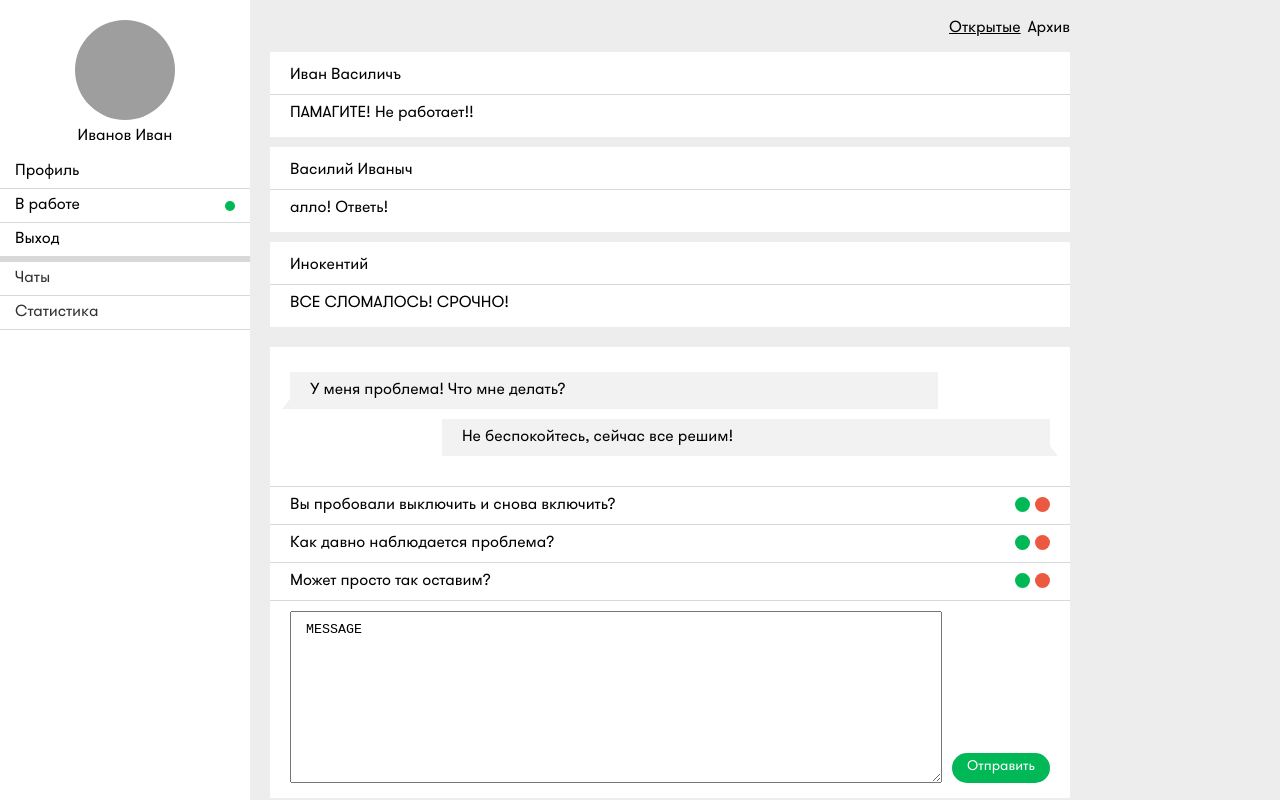
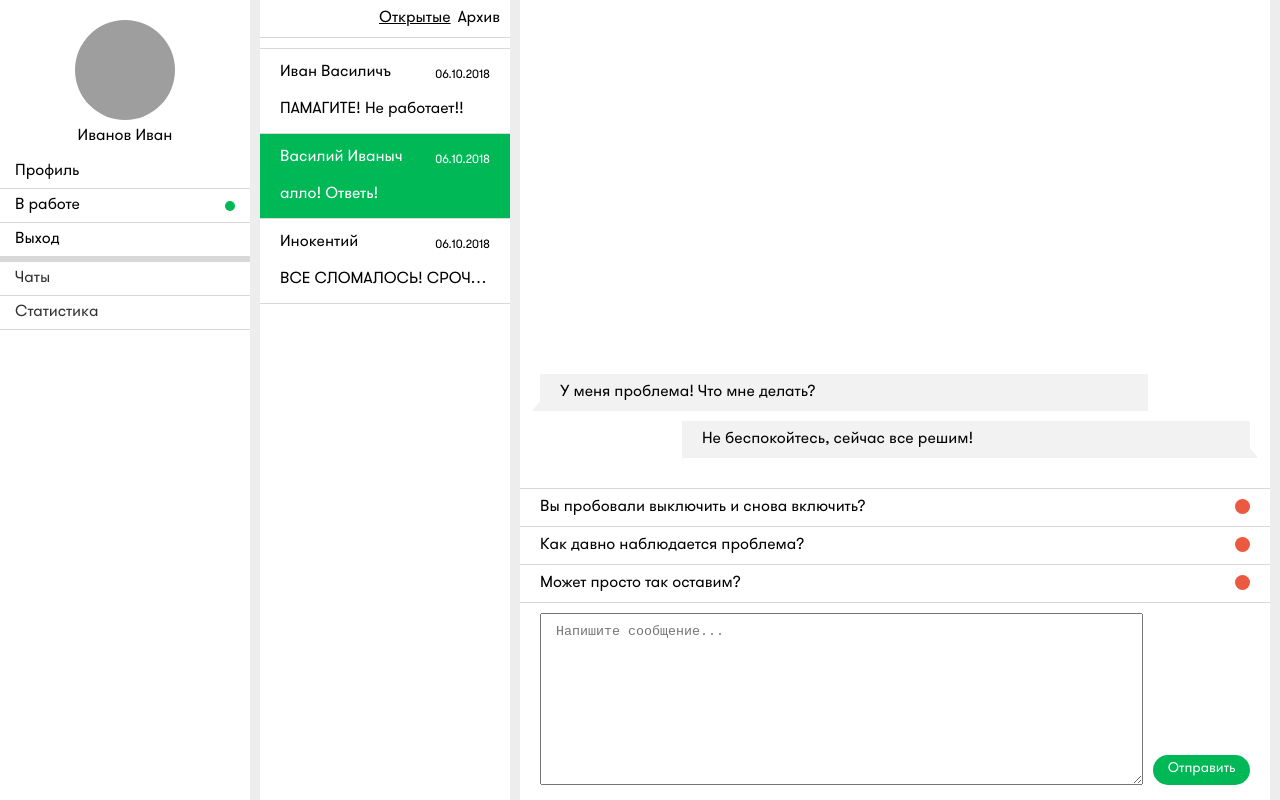
Before and after one commit to LifeLaboratory/ARM_UI, a React app: page / in a window 1280 px wide. Built offline with nearby package versions, Linux system fonts and the light colour scheme; grey boxes are pictures that could not be loaded.

Commit message:
interface update

```diff
--- a/public/assets/css/main.css
+++ b/public/assets/css/main.css
@@ -1,5 +1,6 @@
 .sidebar {
   position: fixed;
+  z-index: 10;
   left: 0;
   top: 0;
   width: 250px;
@@ -91,10 +92,16 @@
   background: #eb5a40;
 }
 .chat {
-  max-width: 800px;
+  display: -ms-flexbox;
+  display: flex;
+  -ms-flex-direction: column;
+      flex-direction: column;
+  -ms-flex-pack: end;
+      justify-content: flex-end;
+  width: 100%;
   padding: 15px 0;
   background: #fff;
-  margin-top: 20px;
+  margin-left: 10px;
 }
 .chat__messages {
   padding: 10px 20px;
@@ -102,6 +109,10 @@
 .chat__hints-container {
   padding-top: 10px;
   overflow-y: auto;
+  max-height: 200px;
+  height: -webkit-max-content;
+  height: -moz-max-content;
+  height: max-content;
 }
 .chat__message-form {
   display: -ms-flexbox;
@@ -156,9 +167,6 @@
   border-radius: 50%;
   cursor: pointer;
 }
-.chat-hint__approve-btn {
-  background: #00B956;
-}
 .chat-hint__reject-btn {
   background: #eb5a40;
 }
@@ -194,16 +202,19 @@
   right: -8px;
 }
 .chat-list {
-  margin-top: 20px;
-  max-width: 800px;
+  max-width: 250px;
   font-family: "GTWalsheimPro", sans-serif;
+  background: #fff;
 }
 .chat-list__category-container {
   display: -ms-flexbox;
   display: flex;
   -ms-flex-pack: end;
       justify-content: flex-end;
-  margin-bottom: 15px;
+  margin-bottom: 10px;
+  background: #fff;
+  padding: 10px 10px;
+  border-bottom: 1px solid #D8D8D8;
 }
 .chat-list__category {
   margin-right: 7px;
@@ -226,10 +237,20 @@
   font-family: "GTWalsheimPro", sans-serif;
   padding: 5px 0;
   transition: box-shadow 0.1s ease-out;
+  border-top: 1px solid #D8D8D8;
+  border-bottom: 1px solid #D8D8D8;
+  margin-bottom: -1px;
+  position: relative;
+  z-index: 0;
+}
+.chat-list-item.active {
+  background: #00b956;
+  color: #fff;
 }
 .chat-list-item:hover {
   cursor: pointer;
-  box-shadow: 0 3px 7px 3px rgba(0, 0, 0, 0.1);
+  box-shadow: 0 1px 7px 3px rgba(0, 0, 0, 0.1);
+  z-index: 1;
 }
 .chat-list-item__head {
   display: -ms-flexbox;
@@ -239,13 +260,54 @@
   -ms-flex-pack: justify;
       justify-content: space-between;
   padding: 10px 20px;
-  border-bottom: 1px solid #D8D8D8;
 }
 .chat-list-item__date {
   font-size: 12px;
 }
 .chat-list-item__last-message {
   padding: 10px 20px;
+  white-space: nowrap;
+  overflow: hidden;
+  text-overflow: ellipsis;
+}
+.authorization {
+  background: #fff;
+  width: 250px;
+  position: absolute;
+  top: 50%;
+  left: 50%;
+  -ms-transform: translate(-50%, -50%);
+      transform: translate(-50%, -50%);
+  padding: 10px 20px;
+  font-family: "GTWalsheimPro", sans-serif;
+}
+.authorization__title {
+  margin-top: 5px;
+  margin-bottom: 20px;
+  text-align: center;
+}
+.authorization__btn {
+  width: 100%;
+  background: #00B956;
+  border: none;
+  height: 30px;
+  border-radius: 30px;
+  color: #fff;
+  font-family: "GTWalsheimPro", sans-serif;
+  line-height: 26px;
+  padding-bottom: 5px;
+  cursor: pointer;
+}
+.authorization__field {
+  padding: 5px 20px 9px;
+  border: 1px solid #D8D8D8;
+  margin-bottom: 15px;
+  box-sizing: border-box;
+  width: 100%;
+  font-family: "GTWalsheimPro", sans-serif;
+}
+.authorization__field:last-child {
+  margin-bottom: 0;
 }
 @font-face {
   font-family: "GTWalsheimPro";
@@ -262,6 +324,12 @@ body {
   display: none;
 }
 .content-container {
-  padding-left: 270px;
-  padding-right: 20px;
+  padding-left: 260px;
+  padding-right: 10px;
+  display: -ms-flexbox;
+  display: flex;
+  height: 100%;
+  position: absolute;
+  width: 100%;
+  box-sizing: border-box;
 }
--- a/src/components/content/Chat.js
+++ b/src/components/content/Chat.js
@@ -31,6 +31,8 @@ class Chat extends React.Component {
                     })}
                 </div>
 
+                <div className="chat__form-container">
+
                     <div className="chat__hints-container">
                         {hints.map(hint => {
                             return (
@@ -40,10 +42,11 @@ class Chat extends React.Component {
                     </div>
 
                     <form className="chat__message-form" action="">
-                    <textarea className="chat__message-field" name="" id="" cols="30" rows="10">MESSAGE</textarea>
+                        <textarea className="chat__message-field" name="" id="" cols="30" rows="10"
+                                  placeholder="Напишите сообщение..."></textarea>
                         <button className="chat__send-btn">Отправить</button>
                     </form>
-
+                </div>
             </div>
 
         )
--- a/src/components/content/ChatHint.js
+++ b/src/components/content/ChatHint.js
@@ -11,10 +11,7 @@ class ChatHint extends React.Component {
         return (
             <div className="chat-hint">
                 <div className="chat-hint__text">{this.props.text}</div>
-                <div className="chat-hint__buttons-container">
-                    <div className="chat-hint__approve-btn"></div>
-                    <div className="chat-hint__reject-btn"></div>
-                </div>
+                <div className="chat-hint__reject-btn"></div>
             </div>
         )
     }
--- a/src/components/content/ChatList.js
+++ b/src/components/content/ChatList.js
@@ -12,7 +12,7 @@ class ChatList extends React.Component {
             {
                 name: 'Василий Иваныч',
                 date: '06.10.2018',
-                text: 'алло! Ответь!'
+                text: 'алло! Ответь!',
             },
             {
                 name: 'Инокентий',
@@ -39,6 +39,8 @@ class ChatList extends React.Component {
             }
         ];
 
+        let selectedChat = 1;
+
         return (
             <div className="chat-list">
 
@@ -47,9 +49,12 @@ class ChatList extends React.Component {
                     <div className="chat-list__category">Архив</div>
                 </div>
 
-                {activeChats.map(chat => {
+                {activeChats.map((chat, index) => {
+                    console.log(selectedChat === index);
                     return (
-                        <ChatListItem name={chat.name} date={chat.data} text={chat.text}/>
+
+
+                        <ChatListItem id={index} active={selectedChat === index} name={chat.name} date={chat.date} text={chat.text}/>
                     )
                 })}
 
--- a/src/components/content/ChatListItem.js
+++ b/src/components/content/ChatListItem.js
@@ -2,8 +2,13 @@ import React from 'react'
 
 class ChatListItem extends React.Component {
     render() {
+        let classList = 'chat-list-item chat-list__item';
+        if (this.props.active) {
+            classList += ' active';
+        }
+
         return (
-            <div className="chat-list-item chat-list__item">
+            <div className={classList} >
                 <div className="chat-list-item__head">
                     <div className="chat-list-item__name">{this.props.name}</div>
                     <div className="chat-list-item__date">{this.props.date}</div>
--- /dev/null
+++ b/src/styles/less/authorization.less
@@ -0,0 +1,45 @@
+@import "../../../../../../../web/hackathon/MegaHack/templates/less/mixins";
+
+.authorization {
+  background: #fff;
+  width: 250px;
+  position: absolute;
+  top: 50%;
+  left: 50%;
+  transform: translate(-50%, -50%);
+  padding: 10px 20px;
+  font-family: @mainFont;
+
+  &__title {
+    margin-top: 5px;
+    margin-bottom: 20px;
+    text-align: center;
+  }
+
+  &__btn {
+    width: 100%;
+    background: #00B956;
+    border: none;
+    height: 30px;
+    border-radius: 30px;
+    color: #fff;
+    font-family: @mainFont;
+    line-height: 26px;
+    padding-bottom: 5px;
+    cursor: pointer;
+  }
+
+  &__field {
+    padding: 5px 20px 9px;
+    border: 1px solid #D8D8D8;
+    margin-bottom: 15px;
+    box-sizing: border-box;
+    width: 100%;
+    font-family: @mainFont;
+
+
+    &:last-child {
+      margin-bottom: 0;
+    }
+  }
+}
--- a/src/styles/less/chat-hint.less
+++ b/src/styles/less/chat-hint.less
@@ -30,10 +30,6 @@
 
   }
 
-  &__approve-btn {
-    background: #00B956;
-  }
-
   &__reject-btn {
     background: #eb5a40;
   }
--- a/src/styles/less/chat-list-item.less
+++ b/src/styles/less/chat-list-item.less
@@ -5,10 +5,21 @@
   font-family: @mainFont;
   padding: 5px 0;
   transition: box-shadow .1s ease-out;
+  border-top: 1px solid @border-color;
+  border-bottom: 1px solid @border-color;
+  margin-bottom: -1px;
+  position: relative;
+  z-index: 0;
+
+  &.active {
+    background: #00b956;
+    color: #fff;
+  }
 
   &:hover {
     cursor: pointer;
-    box-shadow: 0 3px 7px 3px rgba(0,0,0,.1);
+    box-shadow: 0 1px 7px 3px rgba(0,0,0,.1);
+    z-index: 1;
   }
 
   &__head {
@@ -16,7 +27,6 @@
     align-items: flex-end;
     justify-content: space-between;
     padding: 10px 20px;
-    border-bottom: 1px solid @border-color;
   }
 
   &__name {
@@ -29,5 +39,8 @@
 
   &__last-message {
     padding: 10px 20px;
+    white-space: nowrap;
+    overflow: hidden;
+    text-overflow: ellipsis;
   }
 }
--- a/src/styles/less/chat-list.less
+++ b/src/styles/less/chat-list.less
@@ -1,14 +1,17 @@
 @import "mixins";
 
 .chat-list {
-  margin-top: 20px;
-  max-width: 800px;
+  max-width: 250px;
   font-family: @mainFont;
+  background: #fff;
 
   &__category-container {
     display: flex;
     justify-content: flex-end;
-    margin-bottom: 15px;
+    margin-bottom: 10px;
+    background: #fff;
+    padding: 10px 10px;
+    border-bottom: 1px solid @border-color;
   }
 
   &__category {
--- a/src/styles/less/chat.less
+++ b/src/styles/less/chat.less
@@ -1,10 +1,13 @@
 @import "mixins";
 
 .chat {
-  max-width: 800px;
+  display: flex;
+  flex-direction: column;
+  justify-content: flex-end;
+  width: 100%;
   padding: 15px 0;
   background: #fff;
-  margin-top: 20px;
+  margin-left: 10px;
 
   &__messages {
     padding: 10px 20px;
@@ -13,6 +16,8 @@
   &__hints-container {
     padding-top: 10px;
     overflow-y: auto;
+    max-height: 200px;
+    height: max-content;
   }
 
   &__message-form {
--- a/src/styles/less/main.less
+++ b/src/styles/less/main.less
@@ -6,6 +6,7 @@
 @import "chat-message";
 @import "chat-list";
 @import "chat-list-item";
+@import "authorization";
 
 @font-face {
   font-family: "GTWalsheimPro";
@@ -26,6 +27,11 @@ body {
 }
 
 .content-container {
-  padding-left: 270px;
-  padding-right: 20px;
+  padding-left: 260px;
+  padding-right: 10px;
+  display: flex;
+  height: 100%;
+  position: absolute;
+  width: 100%;
+  box-sizing: border-box;
 }
--- a/src/styles/less/sidebar.less
+++ b/src/styles/less/sidebar.less
@@ -2,6 +2,7 @@
 
 .sidebar {
   position: fixed;
+  z-index: 10;
   left: 0;
   top: 0;
   width: 250px;
```
Lines whose indentation alone changed are shown as unchanged.
